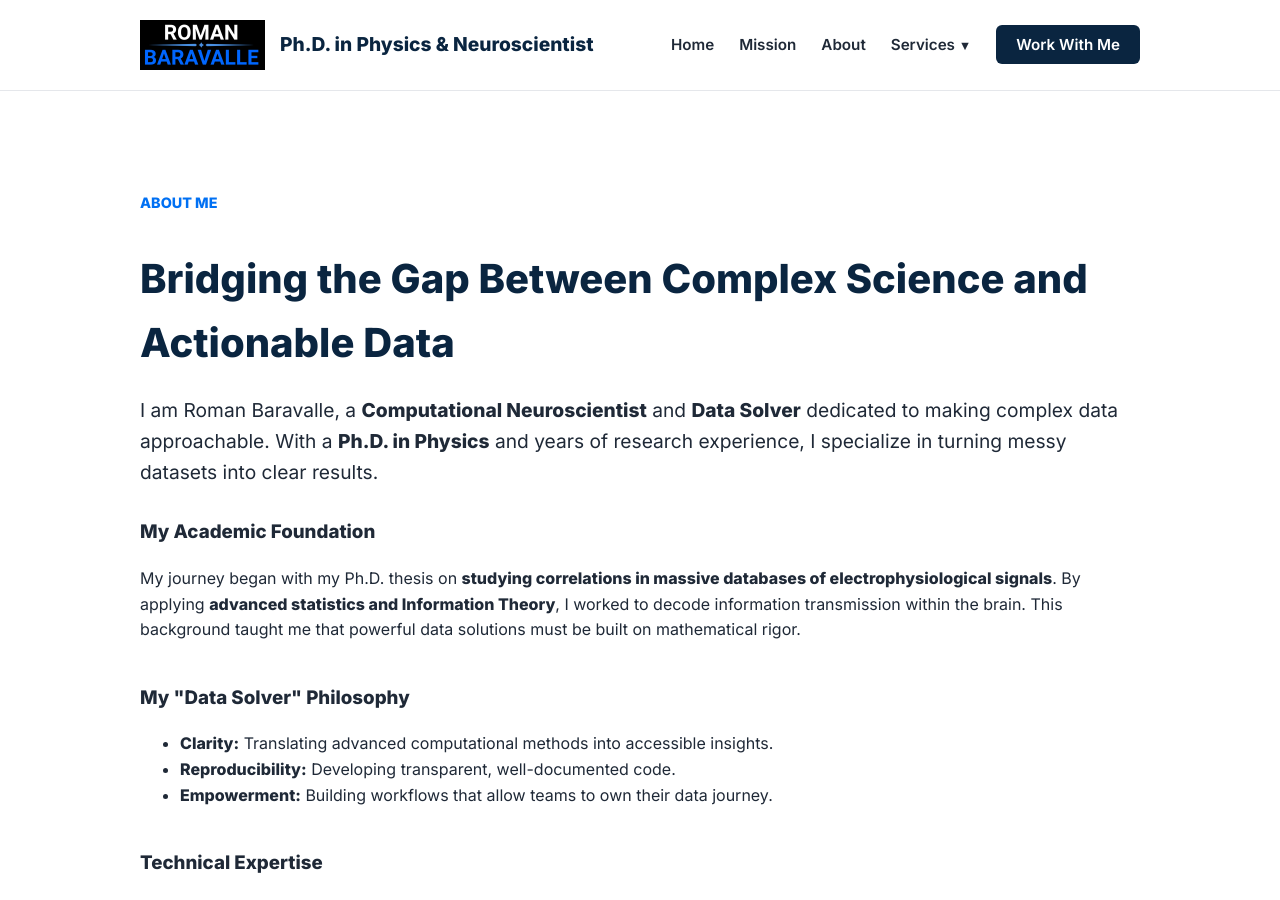
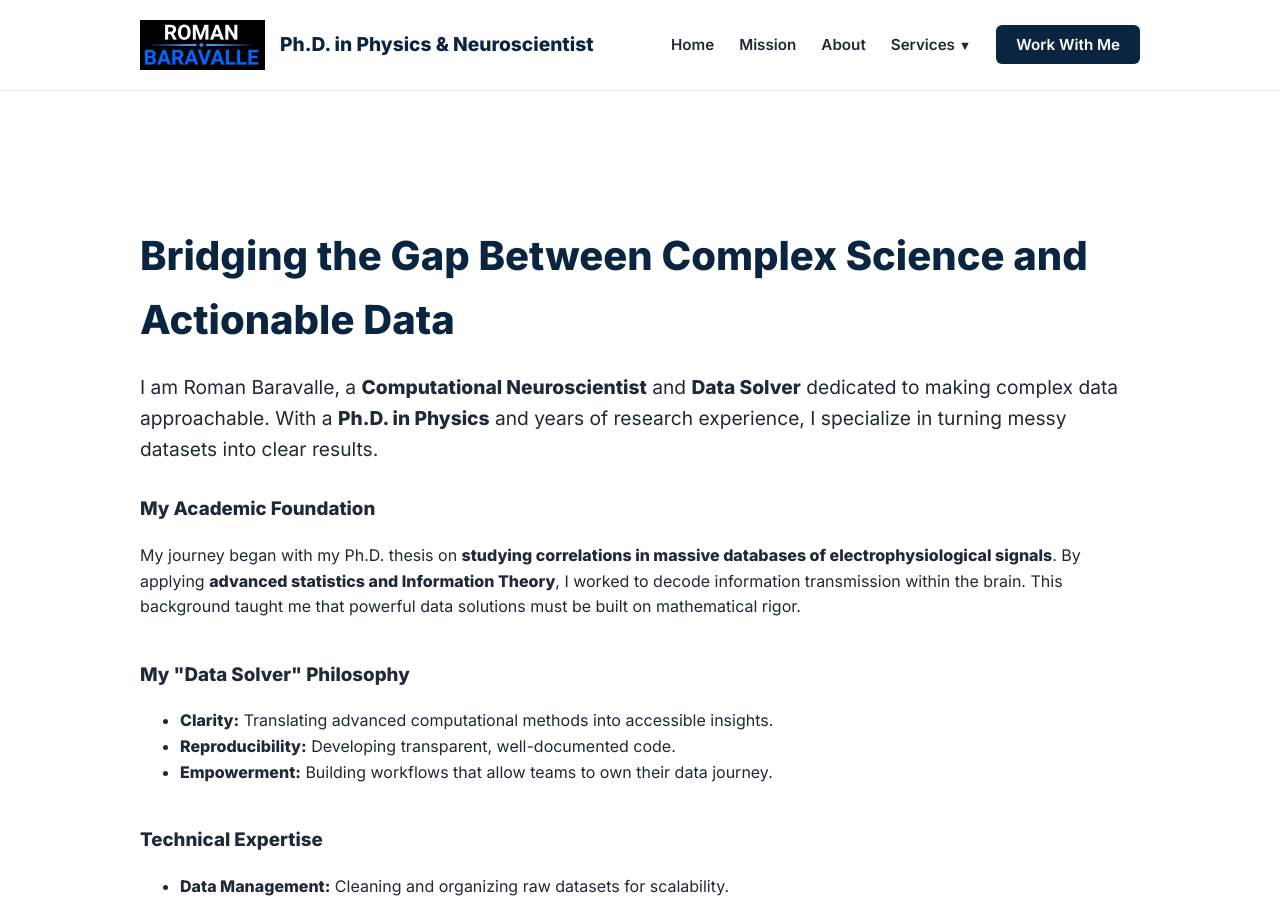
Before and after one commit to RomanDataScience/BaravalleDataSolver, a Jekyll site: the page built from about.md, in a window 1280 px wide and 900 px high. Built offline with Jekyll 4.4.1, drawn with Linux system fonts in a browser that asks for light colours.

Commit message:
Update about.md

```diff
--- a/about.md
+++ b/about.md
@@ -6,7 +6,6 @@ description: Dr. Roman Baravalle is a Computational Neuroscientist and Data Solv
 
 <div class="section">
   <div class="container">
-    <div style="text-transform: uppercase; color: var(--primary); font-weight: 700; font-size: 0.9rem; margin-bottom: 10px;">About Me</div>
     <h2 style="font-size: 2.5rem; color: var(--secondary); margin-bottom: 20px;">Bridging the Gap Between Complex Science and Actionable Data</h2>
     <p style="font-size: 1.2rem; line-height: 1.6; margin-bottom: 30px;">I am Roman Baravalle, a <strong>Computational Neuroscientist</strong> and <strong>Data Solver</strong> dedicated to making complex data approachable. With a <strong>Ph.D. in Physics</strong> and years of research experience, I specialize in turning messy datasets into clear results.</p>
 
```
